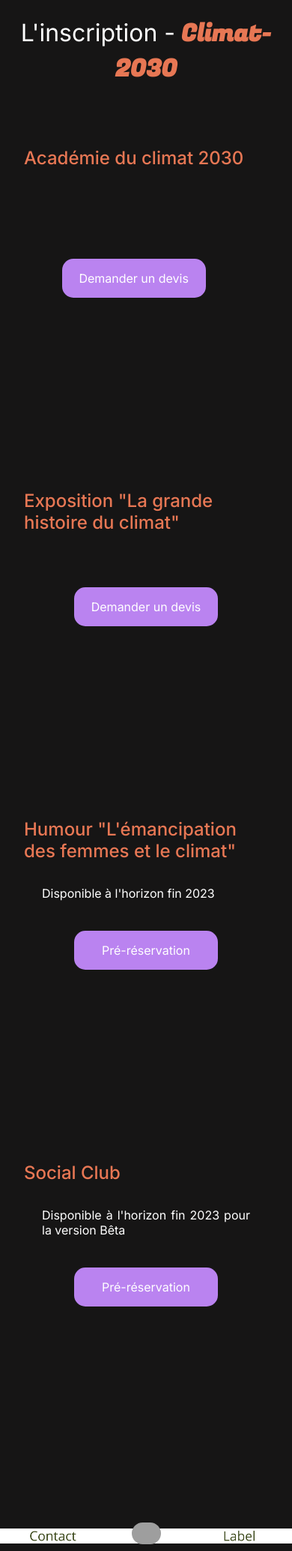
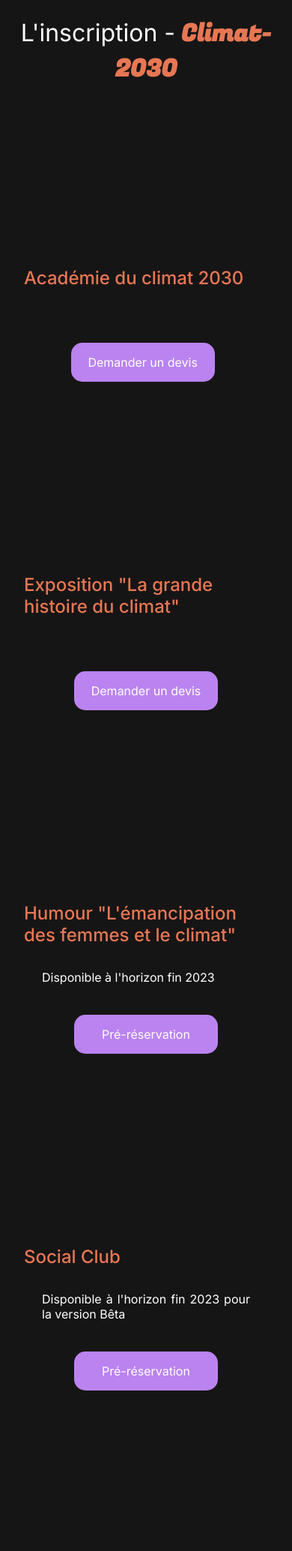
Before and after one commit to ViceVersa34/Climat-2030, a PHP site: page /fr/inscription.php in a window 390 px wide. Shown: the part 161-2229 px from the top of the page at 75% size. Run offline with PHP 8.4, Linux system fonts and the light colour scheme; grey boxes are pictures that could not be loaded.

Commit message:
correction

```diff
--- a/css/inscription.css
+++ b/css/inscription.css
@@ -39,6 +39,10 @@ h3 {
     padding: 0 2rem;
 }
 
+.academie-du-climat {
+    margin-top: 10rem;
+}
+
 .exposition {
     margin-top: 10rem;
 }
@@ -75,8 +79,7 @@ h3 {
 }
 
 
-.tarif-public,
-.tarif-pro,
+.academie-du-climat,
 .exposition,
 .humour,
 .social-club {
@@ -111,8 +114,7 @@ h3 {
 }
 
 @media only screen and (max-width: 650px) {
-    .tarif-public,
-    .tarif-pro,
+    .academie-du-climat,
     .exposition,
     .humour,
     .social-club {
--- a/fr/inscription.php
+++ b/fr/inscription.php
@@ -16,11 +16,11 @@
 
     <div class="inscription">
         <div class="academie-du-climat">
-            <h2 class="orange-txt">Académie du climat 2030</h2>
-            <div class="tarif-pro">
-                <h3 id="exposition"></h3>
-                <a href="" class="bouton-inscription">Demander un devis</a>
+            <div class="desc" id="humour">
+                <h2 class="orange-txt">Académie du climat 2030</h2>
+                <div class="description"></div>
             </div>
+            <a href="" class="bouton-inscription">Demander un devis</a>
         </div>
 
         <div class="exposition">
```
